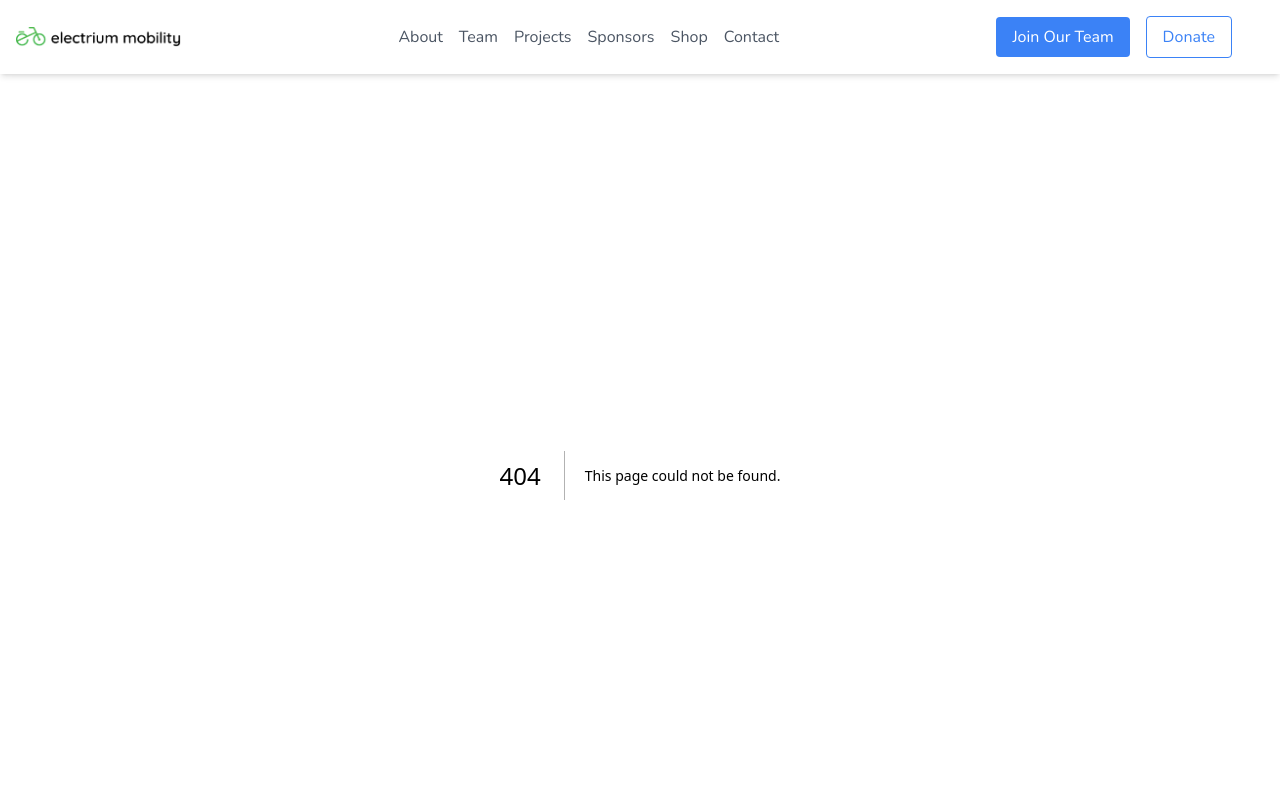
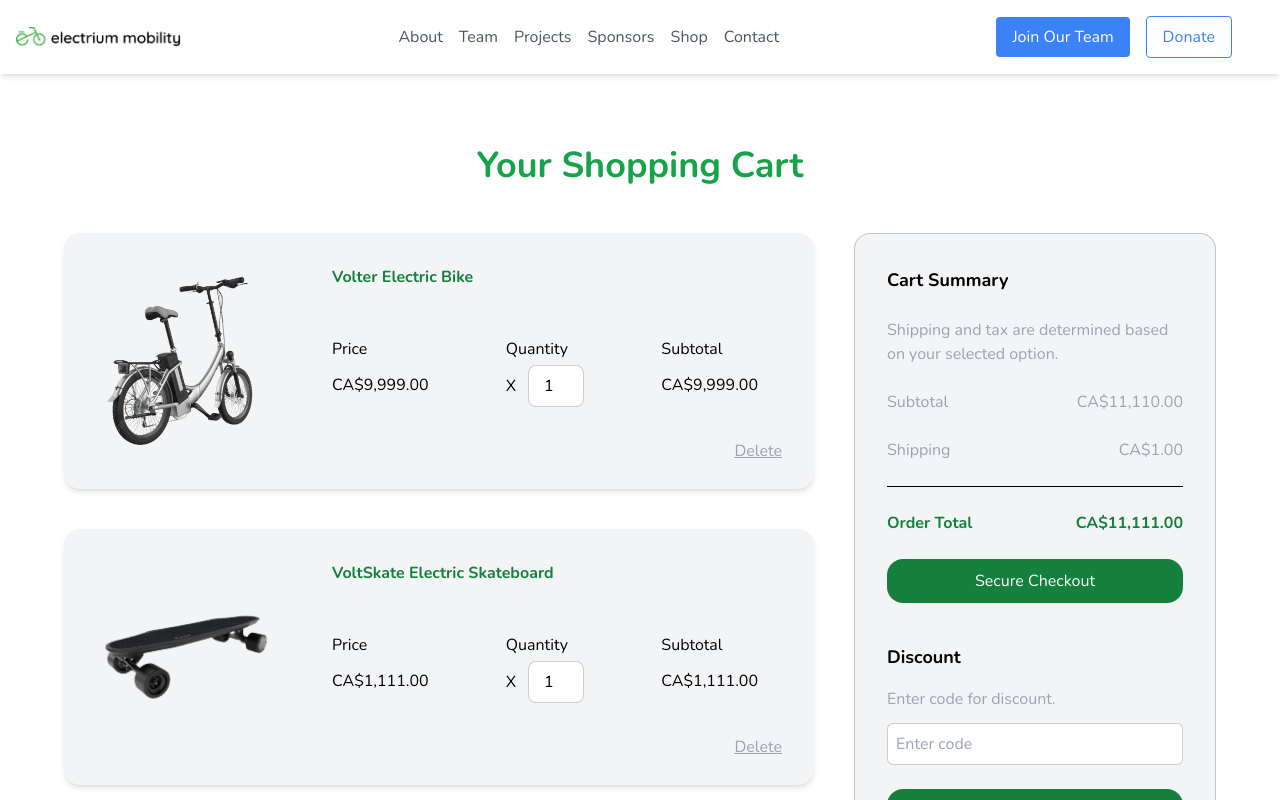
Before and after one commit to Electrium-Mobility/Electrium-store, a Next.js app: page /cart in a window 1280 px wide. Before the commit this address had no page. Shown: the top 800 px of the page. Built offline with nearby package versions, Linux system fonts and the light colour scheme.

Commit message:
Added shopping cart page

```diff
--- /dev/null
+++ b/app/cart/page.tsx
@@ -0,0 +1,163 @@
+'use client'
+
+import React, { useState } from 'react';
+import Image from 'next/image';
+import Link from 'next/link';
+import { FaAngleLeft } from "react-icons/fa";
+
+type Bike = {
+    bike_id: number;
+    name: string;
+    image: string | null;
+    sell_price: number;
+    quantity: number
+};
+
+// Display products in shopping cart
+function Product({id, name, image, price, quantity, subtotal, handleQuantityChange, handleDelete} : {
+    id: number,
+    name: string,
+    image: string | null,
+    price: number,
+    quantity: number,
+    subtotal: number,
+    handleQuantityChange: (id: number, newQuantity: number) => void,
+    handleDelete: (id: number) => void
+}) {
+
+    const handleInputChange = (event: React.ChangeEvent<HTMLInputElement>) => {
+        const newQuantity = parseInt(event.target.value, 10);
+        handleQuantityChange(id, newQuantity);
+    };
+
+    const handleOnClick = () => {
+        handleDelete(id);
+    }
+
+    return (
+        <div className="flex align-center w-full h-fit md:w-[750px] md:h-64 bg-gray-100 mb-10 p-8 rounded-2xl shadow-md">
+            <div className="flex min-w-fit items-center">
+                <Image
+                    src={image || '/img/placeholder.png'}
+                    alt={name}
+                    unoptimized
+                    width={180}
+                    height={180}
+                    style={{objectFit: "contain"}}
+                    className="rounded-lg"/>
+            </div>
+            <div className="flex flex-col w-full ml-14">
+                <h3 className="font-bold mb-12 text-green-700 ">{name}</h3>
+                <div className="flex flex-col md:flex-row w-full justify-between">
+                    <div className="flex flex-col mb-8">
+                        <p className="mb-3">Price</p>
+                        <p>CA${price.toLocaleString("en", {minimumFractionDigits:2})}</p>
+                    </div>
+                    <div className="flex flex-col mb-8">
+                        <p>Quantity</p>
+                        <div className="flex flex-row items-center gap-3 mt-1">
+                            <p>X</p>
+                            <input type="number"
+                                defaultValue={quantity} min={1}
+                                className="border rounded-lg p-2 w-14 text-center"
+                                onChange={handleInputChange}/>
+                        </div>
+                    </div>
+                    <div className="flex flex-col mr-6 mb-8">
+                        <p className="mb-3">Subtotal</p>
+                        <p>CA${subtotal.toLocaleString("en", {minimumFractionDigits:2})}</p>
+                    </div>
+                </div>
+                <div className="flex w-full justify-end">
+                    <button className="underline text-gray-400" onClick={handleOnClick}>Delete</button>
+                </div>
+            </div>
+        </div>
+    )
+}
+
+export default function ShoppingCartPage() {
+    // Get this from database once set up (user is associated with a list of products that they have added to the cart?)
+    const initialProducts : Bike[] = [{bike_id: 0, name: "Volter Electric Bike", image:"/img/bike-display.png", sell_price:9999, quantity:1},
+                                {bike_id: 1, name: "VoltSkate Electric Skateboard", image:"/img/skateboard-display.png", sell_price:1111, quantity:1}];
+
+
+    const [products, setProducts] = useState(initialProducts);
+
+    const subtotal = products.reduce((sum, bike) => {
+        return sum + (bike.sell_price * bike.quantity);
+    }, 0);
+
+    let shipping = 1; // arbitrary number for now
+    let total = subtotal + shipping;
+
+    const handleQuantityChange = (id: number, newQuantity: number) => {
+        const updatedProducts = products.map(product => {
+            if (product.bike_id === id) {
+                return { ...product, quantity: newQuantity };
+            }
+            return product;
+        });
+        setProducts(updatedProducts);
+    };
+
+    const handleDelete = (id: number) => {
+        const updatedProducts = products.filter(product => product.bike_id !== id);
+        setProducts(updatedProducts);
+    };
+
+    return (
+        <div className="flex flex-col items-center min-h-screen">
+            <main className="w-full p-16">
+                <h1 className="text-center mb-10 md:text-4xl text-3xl lg:leading-normal leading-normal font-bold text-green-600">
+                    Your Shopping Cart
+                </h1>
+                <div className="flex flex-col md:flex-row pb-8 justify-center">
+                    <div className="flex flex-col md:mr-10">
+                        {products.map((bike) => (
+                                <Product
+                                    key={bike.bike_id}
+                                    id={bike.bike_id}
+                                    name={bike.name}
+                                    image={bike.image}
+                                    price={bike.sell_price}
+                                    quantity={bike.quantity}
+                                    subtotal={bike.sell_price * bike.quantity}
+                                    handleQuantityChange={handleQuantityChange}
+                                    handleDelete={handleDelete}
+                                />
+                            ))}
+
+                        <Link href="/" className="bg-green-700 text-white flex items-center justify-center gap-4 pr-4 w-52 h-12 mb-12 rounded-2xl hover:bg-green-600">
+                            <FaAngleLeft size={24} className="text-green-800"/>
+                            Continue Shopping
+                        </Link>
+                    </div>
+
+                    <div className="w-full min-w-80 md:w-[400px] bg-gray-100 p-8 rounded-2xl border">
+                        <h2 className="font-bold mb-6 text-lg">Cart Summary</h2>
+                        <p className="text-gray-400 mb-6">Shipping and tax are determined based on your selected option.</p>
+                        <div className="flex mb-6 justify-between text-gray-400">
+                            <p>Subtotal</p>
+                            <p>CA${subtotal.toLocaleString("en", {minimumFractionDigits:2})}</p>
+                        </div>
+                        <div className="flex mb-6 justify-between text-gray-400">
+                            <p>Shipping</p>
+                            <p>CA${shipping.toLocaleString("en", {minimumFractionDigits:2})}</p>
+                        </div>
+                        <hr className="border-black"/>
+                        <div className="flex my-6 justify-between font-bold text-green-700">
+                            <h3>Order Total</h3>
+                            <h3>CA${total.toLocaleString("en", {minimumFractionDigits:2})}</h3>
+                        </div>
+                        <button className="bg-green-700 text-white w-full h-11 mb-10 rounded-2xl hover:bg-green-600">Secure Checkout</button>
+                        <h2 className="font-bold mb-4 text-lg">Discount</h2>
+                        <p className="text-gray-400 mb-3">Enter code for discount.</p>
+                        <input type="text" placeholder="Enter code" className="border rounded-md p-2 mb-6 w-full"/>
+                        <button className="bg-green-700 text-white w-full h-11 rounded-2xl hover:bg-green-600">Apply</button>
+                    </div>
+                </div>
+            </main>
+        </div>
+    )
+}
--- a/package.json
+++ b/package.json
@@ -7,6 +7,11 @@
   },
   "dependencies": {
     "@fontsource/nunito": "^5.0.18",
+    "@fortawesome/fontawesome-svg-core": "^6.6.0",
+    "@fortawesome/free-brands-svg-icons": "^6.6.0",
+    "@fortawesome/free-regular-svg-icons": "^6.6.0",
+    "@fortawesome/free-solid-svg-icons": "^6.6.0",
+    "@fortawesome/react-fontawesome": "^0.2.2",
     "@supabase/ssr": "latest",
     "@supabase/supabase-js": "latest",
     "autoprefixer": "10.4.17",
@@ -15,6 +20,7 @@
     "postcss": "8.4.33",
     "react": "18.2.0",
     "react-dom": "18.2.0",
+    "react-icons": "^5.2.1",
     "sharp": "^0.33.4",
     "tailwindcss": "3.4.1",
     "typescript": "5.3.3"
```
Also changed, not shown: 1 other file (tests, documents, lock files or other folders).
